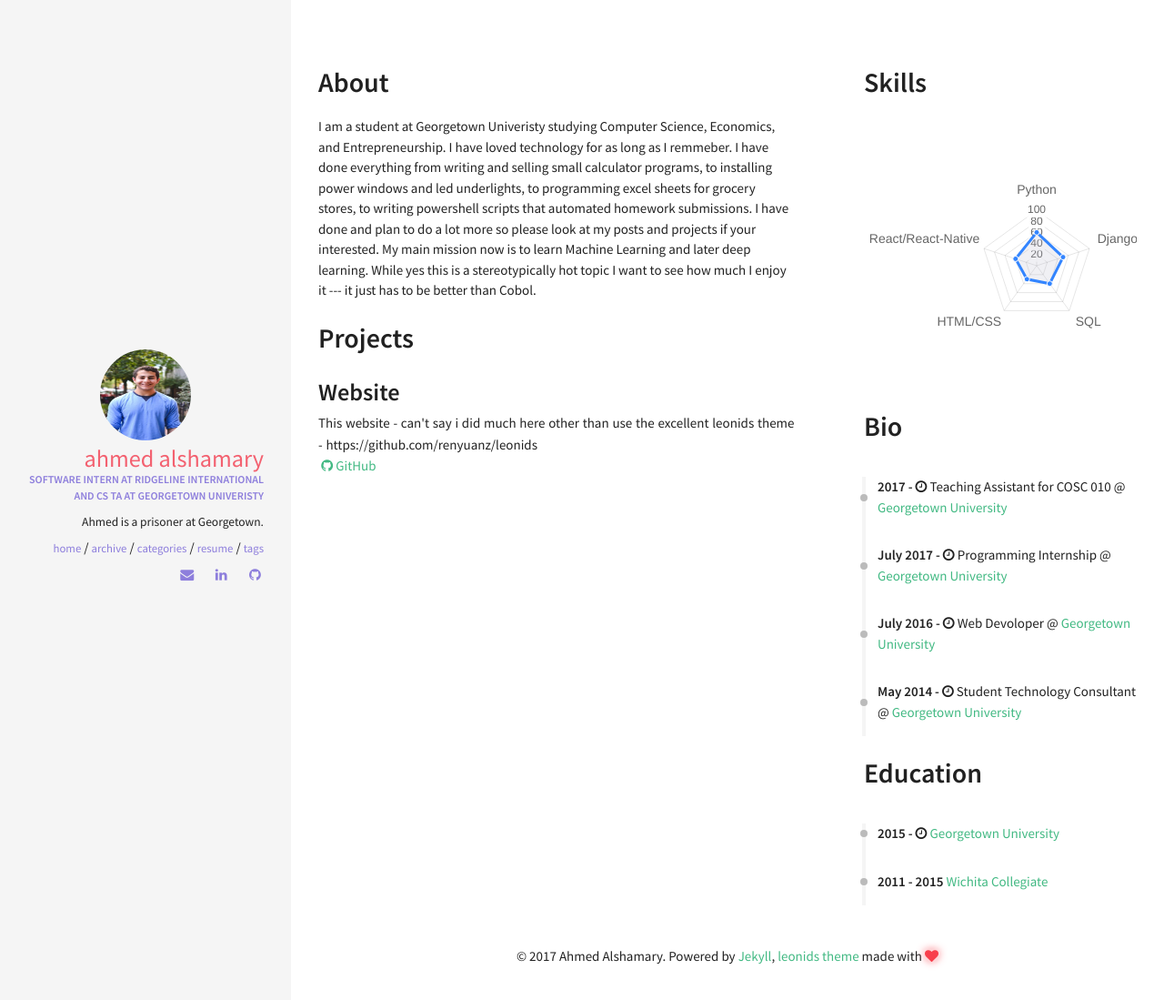
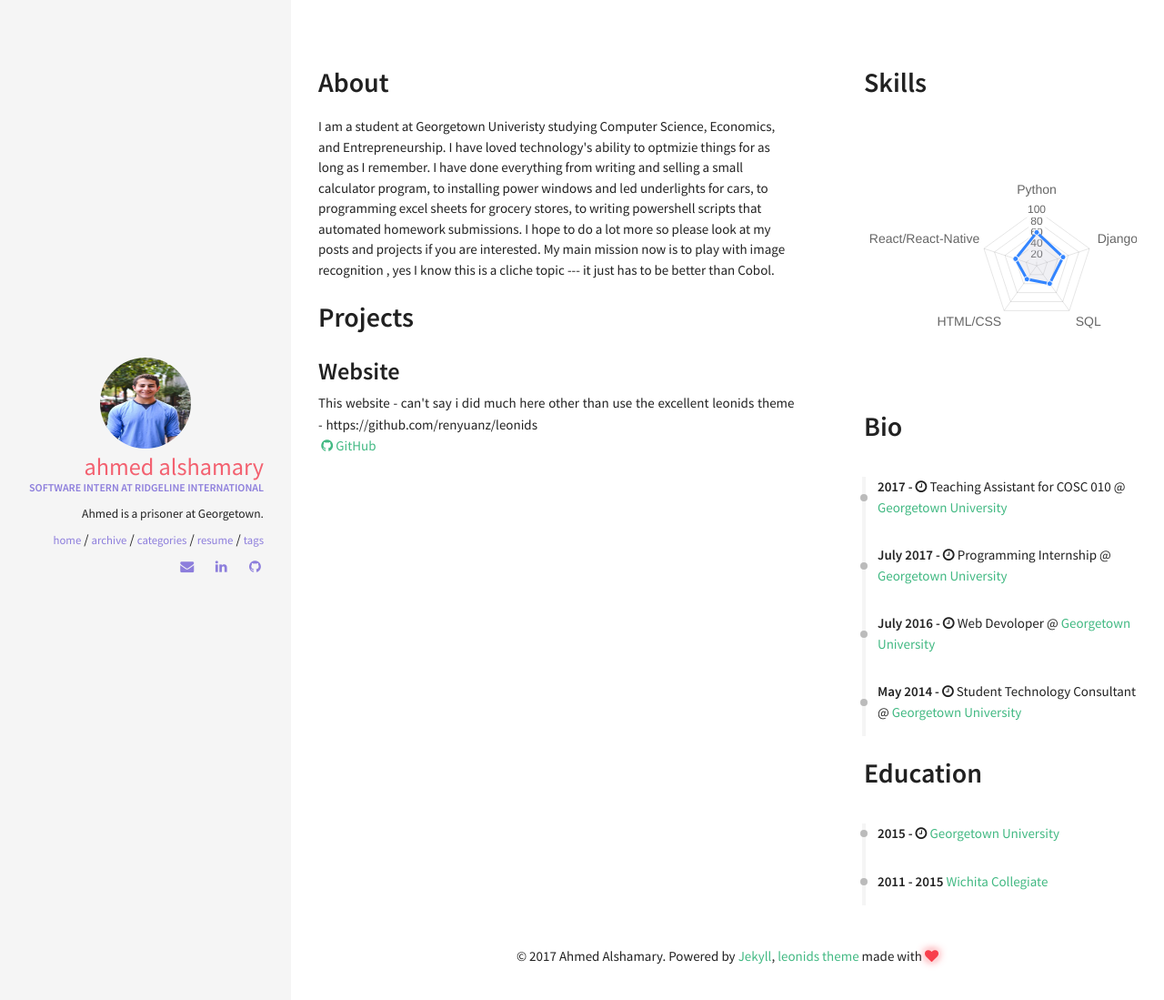
Before and after one commit to medokun/medokun.github.io, a Jekyll site: the page built from resume.html, in a window 1280 px wide. Shown: the top 1099 px of the page at 91% size. Built offline with Jekyll 4.4.1, drawn with Linux system fonts in a browser that asks for light colours; nearby versions of some CDN libraries.

Commit message:
Updated Read Me and config

```diff
--- a/_config.yml
+++ b/_config.yml
@@ -35,7 +35,7 @@
 owner:
   name: Ahmed Alshamary
   avatar: avatar.jpg
-  job: "Software Intern at Ridgeline International and CS TA at Georgetown Univeristy"
+  job: "Software Intern at Ridgeline International"
   bio: "Ahmed is a prisoner at Georgetown."
   email: ahmedralshamary@gmail.com
   disqus-shortname:
--- a/_includes/sections/about.html
+++ b/_includes/sections/about.html
@@ -1,5 +1,5 @@
 <h1><span data-i18n="skills.my_skills">About</span></h1>
 
 <div>
-I am a student at Georgetown Univeristy studying Computer Science, Economics, and Entrepreneurship. I have loved technology for as long as I remmeber. I have done everything from writing and selling small calculator programs, to installing power windows and led underlights, to programming excel sheets for grocery stores, to writing powershell scripts that automated homework submissions. I have done and plan to do a lot more so please look at my posts and projects if your interested. My main mission now is to learn Machine Learning and later deep learning. While yes this is a stereotypically hot topic I want to see how much I enjoy it --- it just has to be better than Cobol.
+I am a student at Georgetown Univeristy studying Computer Science, Economics, and Entrepreneurship. I have loved technology's ability to optmizie things for as long as I remember. I have done everything from writing and selling a small calculator program, to installing power windows and led underlights for cars, to programming excel sheets for grocery stores, to writing powershell scripts that automated homework submissions. I hope to do a lot more so please look at my posts and projects if you are interested. My main mission now is to play with image recognition , yes I know this is a cliche topic --- it just has to be better than Cobol.
 </div>
```
